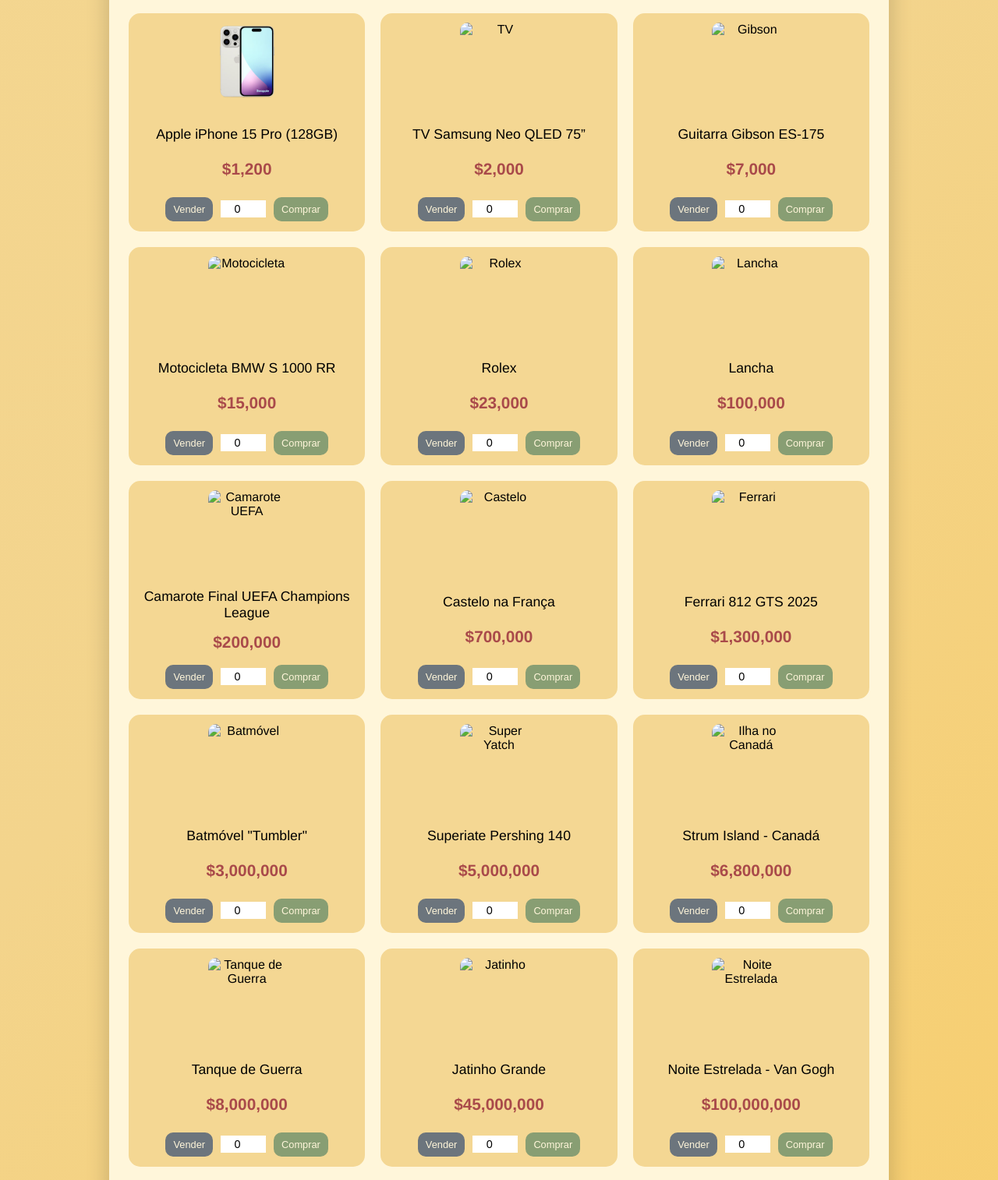
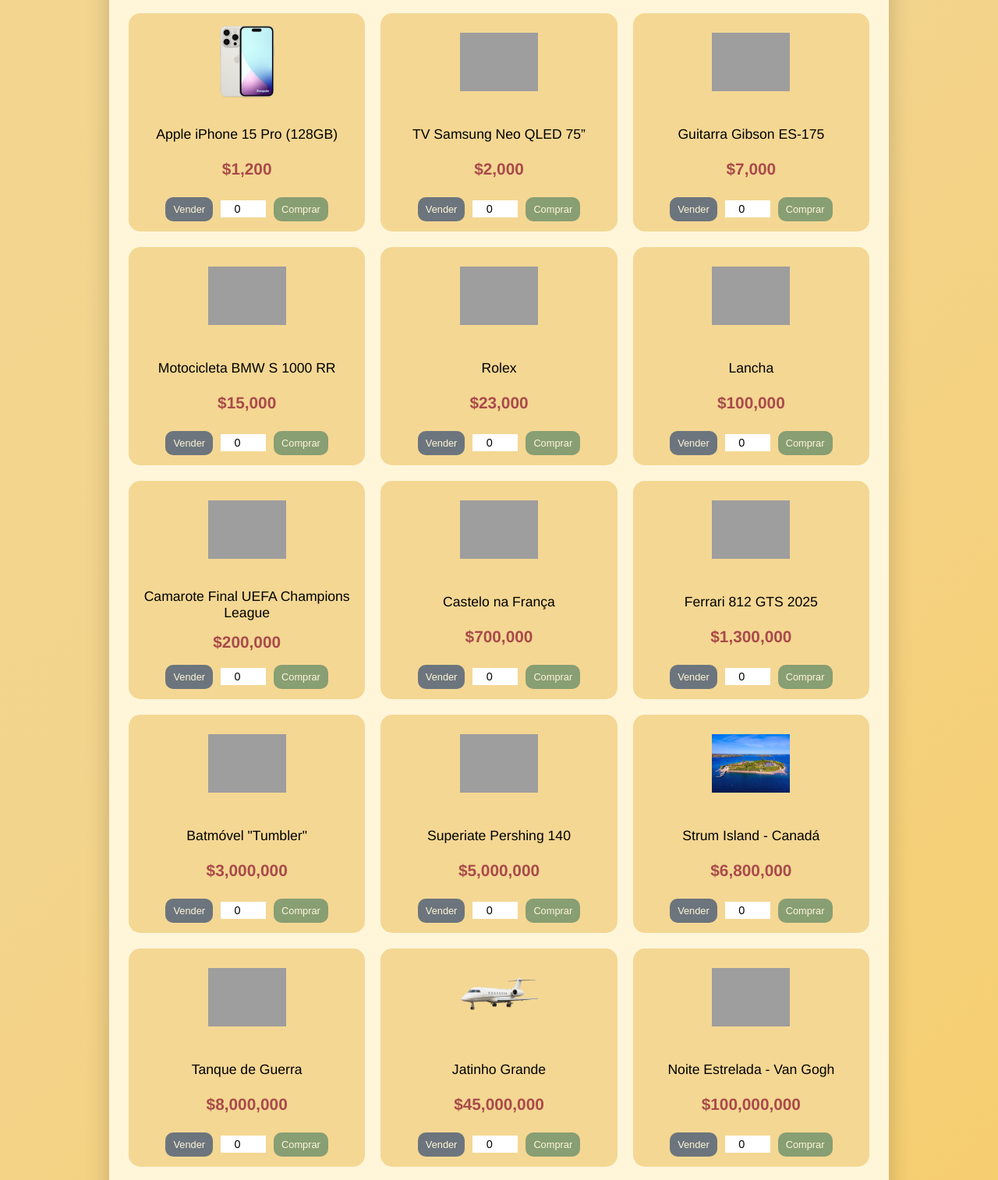
Before and after one commit to fredericwithc/Spending-Elon-s-Money, a plain HTML site: page index.html in a window 1280 px wide. Shown: the part 1219-2733 px from the top of the page at 78% size. Drawn offline with Linux system fonts and the light colour scheme; the site is published under a folder, as on GitHub Pages, so addresses that start at the root find nothing.

Commit message:
Update index.html
Fixing images path

```diff
--- a/index.html
+++ b/index.html
@@ -111,7 +111,7 @@
             </div>
 
             <div class="objeto-wrapper">
-                <img src="/images/tenis.png" alt="Nike Air Jordan">
+                <img src="./images/tenis.png" alt="Nike Air Jordan">
                 <div class="objeto-nome">Nike Air Jordan 1 Retro High OG</div>
                 <div class="objeto-custo">$200</div>
                 <div class="objeto-botoes">
@@ -122,7 +122,7 @@
             </div>
 
             <div class="objeto-wrapper">
-                <img src="/images/ps5.png" alt="Playstation 5 e 2 controles">
+                <img src="./images/ps5.png" alt="Playstation 5 e 2 controles">
                 <div class="objeto-nome">PlayStation 5 com 2 controles</div>
                 <div class="objeto-custo">$500</div>
                 <div class="objeto-botoes">
@@ -133,7 +133,7 @@
             </div>
 
             <div class="objeto-wrapper">
-                <img src="images/swappie-iphone-15-pro-white-titanium.avif" alt="Iphone">
+                <img src="./images/swappie-iphone-15-pro-white-titanium.avif" alt="Iphone">
                 <div class="objeto-nome">Apple iPhone 15 Pro (128GB)</div>
                 <div class="objeto-custo">$1200</div>
                 <div class="objeto-botoes">
@@ -144,7 +144,7 @@
             </div>
 
             <div class="objeto-wrapper">
-                <img src="/images/tv.png" alt="TV">
+                <img src="./images/tv.png" alt="TV">
                 <div class="objeto-nome">TV Samsung Neo QLED 75”</div>
                 <div class="objeto-custo">$2000</div>
                 <div class="objeto-botoes">
@@ -155,7 +155,7 @@
             </div>
 
             <div class="objeto-wrapper">
-                <img src="/images/guitar.png" alt="Gibson">
+                <img src="./images/guitar.png" alt="Gibson">
                 <div class="objeto-nome">Guitarra Gibson ES-175</div>
                 <div class="objeto-custo">$7000</div>
                 <div class="objeto-botoes">
@@ -166,7 +166,7 @@
             </div>
 
             <div class="objeto-wrapper">
-                <img src="/images/moto.png" alt="Motocicleta">
+                <img src="./images/moto.png" alt="Motocicleta">
                 <div class="objeto-nome">Motocicleta BMW S 1000 RR</div>
                 <div class="objeto-custo">$15000</div>
                 <div class="objeto-botoes">
@@ -177,7 +177,7 @@
             </div>
 
             <div class="objeto-wrapper">
-                <img src="/images/rolex.png" alt="Rolex">
+                <img src="./images/rolex.png" alt="Rolex">
                 <div class="objeto-nome">Rolex</div>
                 <div class="objeto-custo">$23000</div>
                 <div class="objeto-botoes">
@@ -188,7 +188,7 @@
             </div>
 
             <div class="objeto-wrapper">
-                <img src="/images/lancha.png" alt="Lancha">
+                <img src="./images/lancha.png" alt="Lancha">
                 <div class="objeto-nome">Lancha</div>
                 <div class="objeto-custo">$100000</div>
                 <div class="objeto-botoes">
@@ -199,7 +199,7 @@
             </div>
 
             <div class="objeto-wrapper">
-                <img src="/images/camarote.png" alt="Camarote UEFA">
+                <img src="./images/camarote.png" alt="Camarote UEFA">
                 <div class="objeto-nome">Camarote Final UEFA Champions League</div>
                 <div class="objeto-custo">$200000</div>
                 <div class="objeto-botoes">
@@ -210,7 +210,7 @@
             </div>
 
             <div class="objeto-wrapper">
-                <img src="/images/castelo.png" alt="Castelo">
+                <img src="./images/castelo.png" alt="Castelo">
                 <div class="objeto-nome">Castelo na França</div>
                 <div class="objeto-custo">$700000</div>
                 <div class="objeto-botoes">
@@ -221,7 +221,7 @@
             </div>
 
             <div class="objeto-wrapper">
-                <img src="/images/ferrari.png" alt="Ferrari">
+                <img src="./images/ferrari.png" alt="Ferrari">
                 <div class="objeto-nome">Ferrari 812 GTS 2025</div>
                 <div class="objeto-custo">$1300000</div>
                 <div class="objeto-botoes">
@@ -232,7 +232,7 @@
             </div>
 
             <div class="objeto-wrapper">
-                <img src="/images/batmovel.png" alt="Batmóvel">
+                <img src="./images/batmovel.png" alt="Batmóvel">
                 <div class="objeto-nome">Batmóvel "Tumbler"</div>
                 <div class="objeto-custo">$3000000</div>
                 <div class="objeto-botoes">
@@ -243,7 +243,7 @@
             </div>
 
             <div class="objeto-wrapper">
-                <img src="/images/super iate.png" alt="Super Yatch">
+                <img src="./images/super iate.png" alt="Super Yatch">
                 <div class="objeto-nome">Superiate Pershing 140</div>
                 <div class="objeto-custo">$5000000</div>
                 <div class="objeto-botoes">
@@ -254,7 +254,7 @@
             </div>
 
             <div class="objeto-wrapper">
-                <img src="/images/ilha.jpg" alt="Ilha no Canadá">
+                <img src="./images/ilha.jpg" alt="Ilha no Canadá">
                 <div class="objeto-nome">Strum Island - Canadá</div>
                 <div class="objeto-custo">$6800000</div>
                 <div class="objeto-botoes">
@@ -265,7 +265,7 @@
             </div>
 
             <div class="objeto-wrapper">
-                <img src="/images/tanque.png" alt="Tanque de Guerra">
+                <img src="./images/tanque.png" alt="Tanque de Guerra">
                 <div class="objeto-nome">Tanque de Guerra</div>
                 <div class="objeto-custo">$8000000</div>
                 <div class="objeto-botoes">
@@ -276,7 +276,7 @@
             </div>
 
             <div class="objeto-wrapper">
-                <img src="/images/jatinho.png" alt="Jatinho">
+                <img src="./images/jatinho.png" alt="Jatinho">
                 <div class="objeto-nome">Jatinho Grande</div>
                 <div class="objeto-custo">$45000000</div>
                 <div class="objeto-botoes">
@@ -287,7 +287,7 @@
             </div>
 
             <div class="objeto-wrapper">
-                <img src="/images/noiteEstrelada.png" alt="Noite Estrelada">
+                <img src="./images/noiteEstrelada.png" alt="Noite Estrelada">
                 <div class="objeto-nome">Noite Estrelada - Van Gogh</div>
                 <div class="objeto-custo">$100000000</div>
                 <div class="objeto-botoes">
@@ -298,7 +298,7 @@
             </div>
 
             <div class="objeto-wrapper">
-                <img src="/images/cruzeiro.png" alt="Navio cruzeiro">
+                <img src="./images/cruzeiro.png" alt="Navio cruzeiro">
                 <div class="objeto-nome">Navio de Cruzeiro</div>
                 <div class="objeto-custo">$1500000000</div>
                 <div class="objeto-botoes">
@@ -309,7 +309,7 @@
             </div>
 
             <div class="objeto-wrapper">
-                <img src="/images/b2-spirit.png" alt="b2-spirit">
+                <img src="./images/b2-spirit.png" alt="b2-spirit">
                 <div class="objeto-nome">B2-Spirit</div>
                 <div class="objeto-custo">$2000000000</div>
                 <div class="objeto-botoes">
@@ -320,7 +320,7 @@
             </div>
 
             <div class="objeto-wrapper">
-                <img src="/images/real madrid.png" alt="Logo Real Madrid">
+                <img src="./images/real madrid.png" alt="Logo Real Madrid">
                 <div class="objeto-nome">Clube de Futebol Real Madrid</div>
                 <div class="objeto-custo">$6700000000</div>
                 <div class="objeto-botoes">
@@ -331,7 +331,7 @@
             </div>
 
             <div class="objeto-wrapper">
-                <img src="images/new england patriots.png" alt="Logo Patriots">
+                <img src="./images/new england patriots.png" alt="Logo Patriots">
                 <div class="objeto-nome">Clube de Futebol Americano New England Patriots</div>
                 <div class="objeto-custo">$7400000000</div>
                 <div class="objeto-botoes">
@@ -342,7 +342,7 @@
             </div>
 
             <div class="objeto-wrapper">
-                <img src="/images/golden-state-warriors.png" alt="Logo Golden State Warriors">
+                <img src="./images/golden-state-warriors.png" alt="Logo Golden State Warriors">
                 <div class="objeto-nome">Clube de Basquete Golden State Warriors</div>
                 <div class="objeto-custo">$9400000000</div>
                 <div class="objeto-botoes">
@@ -355,7 +355,7 @@
 
 
             <div class="objeto-wrapper">
-                <img src="/images/twitter.png" alt="Logo Twitter">
+                <img src="./images/twitter.png" alt="Logo Twitter">
                 <div class="objeto-nome">Twitter</div>
                 <div class="objeto-custo">$44000000000</div>
                 <div class="objeto-botoes">
```
